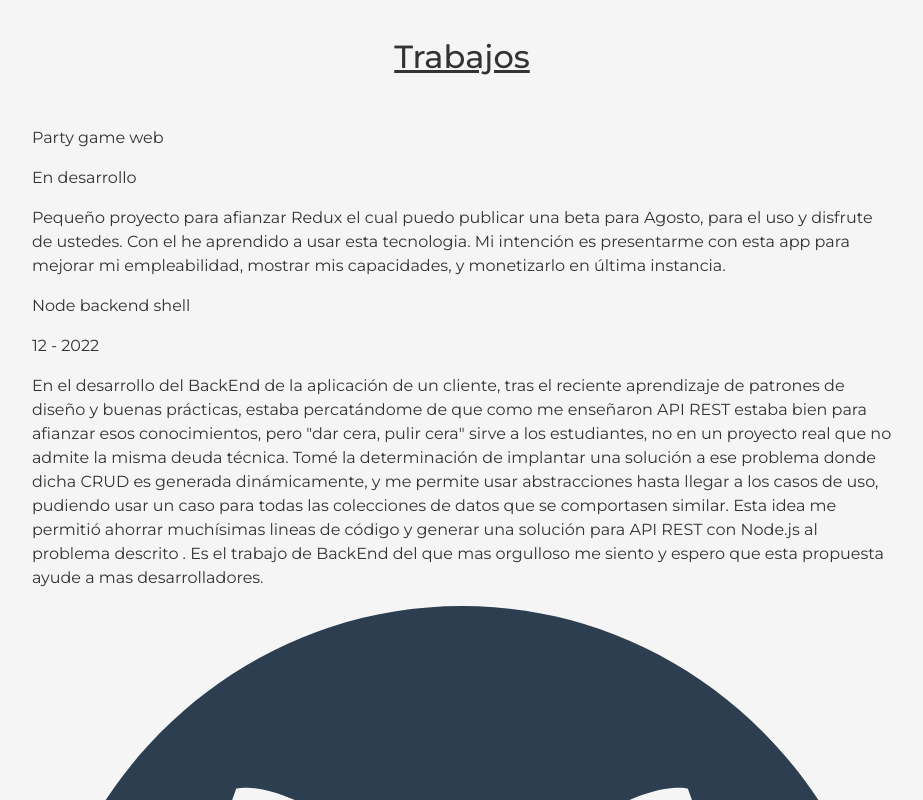
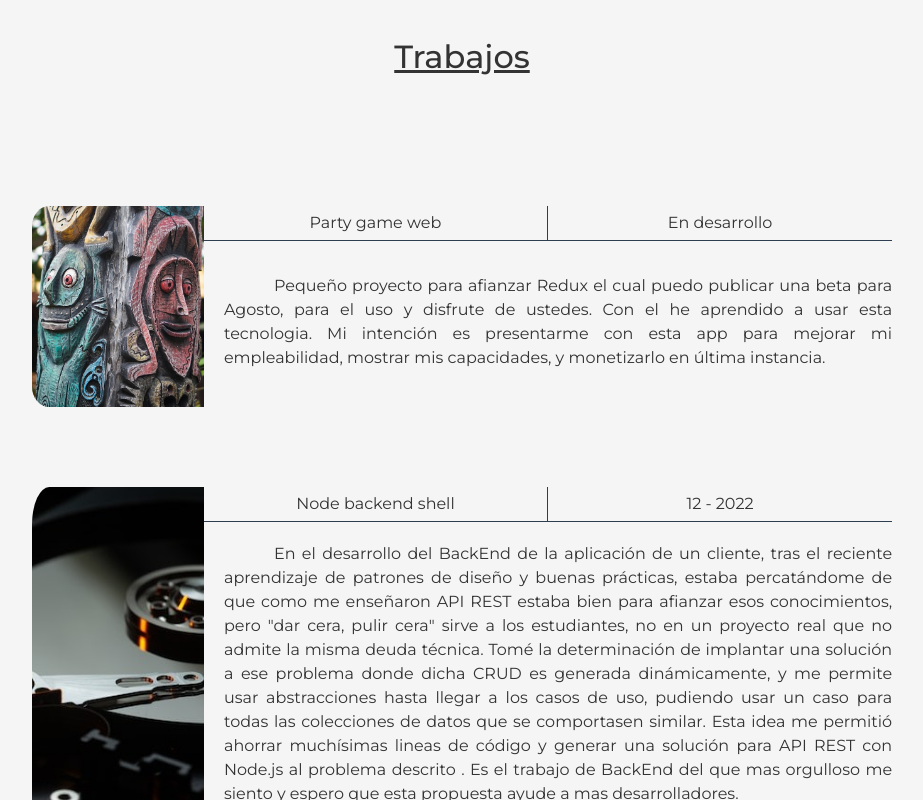
Before and after one commit to cmfraile/P3, a React (Vite) app: page / in a window 1280 px wide. Shown: the part 4060-4860 px from the top of the page, without its empty margins (178-1101 px from the left). Built offline with nearby package versions, Linux system fonts and the light colour scheme.

Commit message:
mañana arreglamos porque el slider falla con trabajos

```diff
--- a/src/components/cards/trabajo.card.tsx
+++ b/src/components/cards/trabajo.card.tsx
@@ -4,7 +4,7 @@ export interface trabajoProps { foto:string , nombre:string , estado:string , de
 const TrabajoCard = ({foto,nombre,estado,descripcion,despliegueURL,side,repoURL}:trabajoProps) => {
 
     return(
-        <div className='trabajocard'>
+        <div className={'trabajoCard'}>
             <div className="foto bgReset" style={{backgroundImage: `url(${foto})`}}/>
             <div className="workData">
                 <p className="nombre">{nombre}</p>
--- a/src/hooks/slider.hook.tsx
+++ b/src/hooks/slider.hook.tsx
@@ -45,6 +45,8 @@ const sliderHook = () => {
             return () => window.removeEventListener('scroll',callback);
         },[scrollY]);
 
+        useEffect(() => console.log(menuLED),[menuLED])
+
         useEffect(() => window.scroll(0,0),[])
 
     }
--- a/src/pages/trabajos.pages.tsx
+++ b/src/pages/trabajos.pages.tsx
@@ -1,4 +1,4 @@
-import '../styles/pages/trabajos.sass';
+import '../styles/pages/trabajos.sass'
 import TrabajoCard from '../components/cards/trabajo.card';
 import Trabajos from '../assets/svgs/trabajos.svg';
 
@@ -16,6 +16,7 @@ const RootTrabajos = () => {
                                             side={x.side} customIndex={x.customIndex}/>)
                 }
             </div>
+            <Trabajos stylestring='placeholder' mainColor='#2C3E50' onClickCallback={() => {}}/>
         </div>
     )
 
--- a/src/styles/pages/trabajos.sass
+++ b/src/styles/pages/trabajos.sass
@@ -1,10 +1,12 @@
 @import '../palette'
-
 $mw1:80%
 
 .root_trabajos
     display: flex
     flex-direction: column
+    .placeholder
+        background: transparent
+        max-width: 200px
     .trabajosList
         max-width: $mw1
         margin: 0px 50px
```
